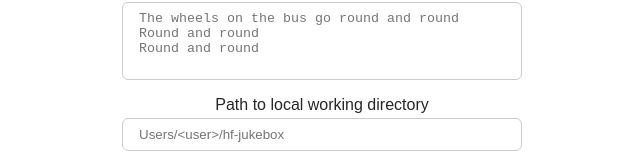
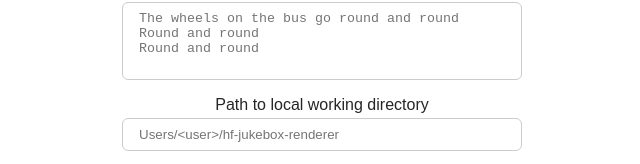
Before and after one commit to ronvoluted/hf-jukebox-renderer, a website: page form.html in a window 1280 px wide. Shown: the part 396-560 px from the top of the page, 318-958 px from the left. Drawn offline with Linux system fonts and the light colour scheme.

Commit message:
text: Match workdir placeholder to repo folder

```diff
--- a/form.html
+++ b/form.html
@@ -125,7 +125,7 @@
               name="workDir"
               type="text"
               required
-              placeholder="Users/<user>/hf-jukebox"
+              placeholder="Users/<user>/hf-jukebox-renderer"
             />
           </label>
           <div class="columns">
```
